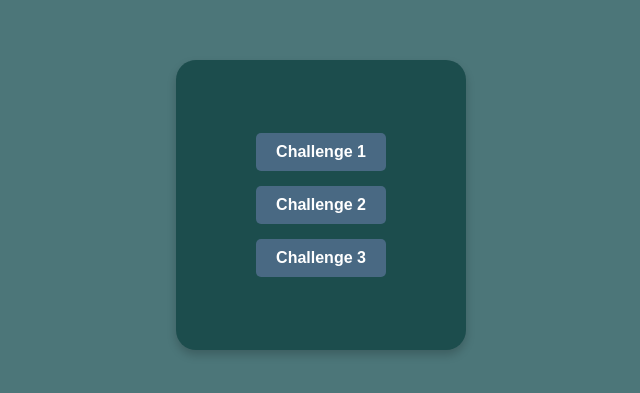
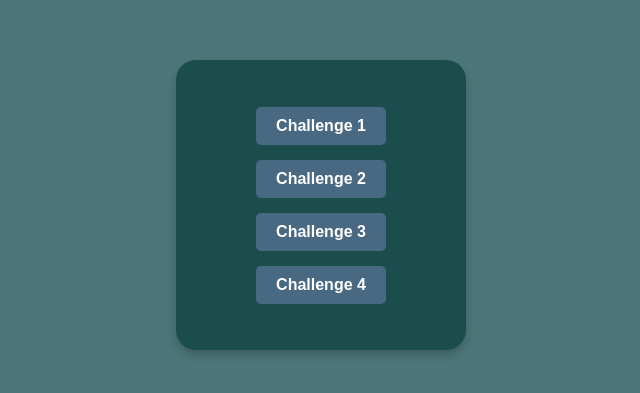
Before and after one commit to MinoFS/challenge_Frontend_Mentor_1, a plain HTML site: page index.html in a window 1280 px wide. Shown: the part 195-588 px from the top of the page, without its empty margins (319-959 px from the left). Drawn offline with Linux system fonts and the light colour scheme.

Commit message:
Update index.html

```diff
--- a/index.html
+++ b/index.html
@@ -11,6 +11,7 @@
             <a href="site web 1/index.html" target="_blank">Challenge 1</a>
             <a href="site web 2/index.html" target="_blank">Challenge 2</a>
             <a href="site web 3/index.html" target="_blank">Challenge 3</a>
+            <a href="site web 3/index.html" target="_blank">Challenge 4</a>
         </div>
     </body>
 </html>
```
